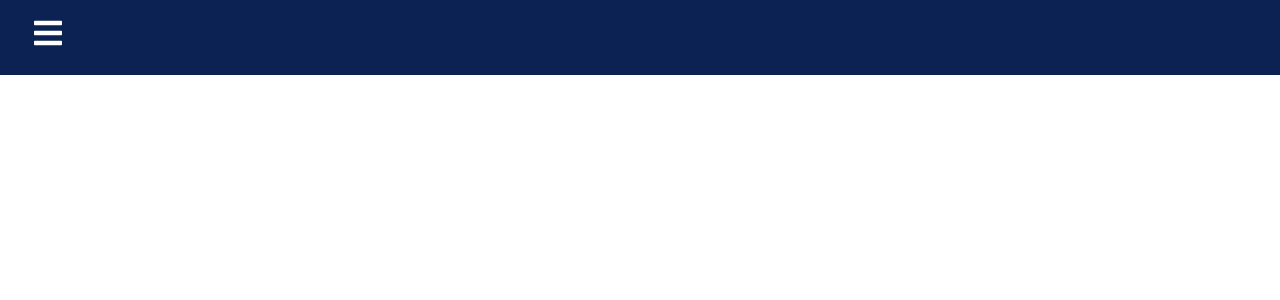
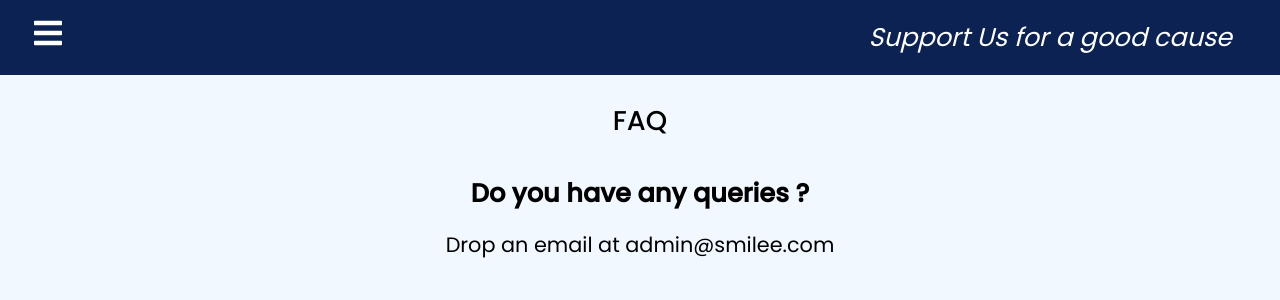
Before and after one commit to niloysikdar/Smile-E, a React (Create React App) app in the folder client/: page /faq in a window 1280 px wide. Shown: the top 300 px of the page. Built offline with nearby package versions, Linux system fonts and the light colour scheme.

Commit message:
FAQ section

```diff
--- a/client/src/components/Sidebar/Sidebar.jsx
+++ b/client/src/components/Sidebar/Sidebar.jsx
@@ -20,6 +20,7 @@ const Sidebar = () => {
           <div className="menu-bars">
             <FaBars onClick={showSidebar} />
           </div>
+          <p>Support Us for a good cause</p>
         </div>
         <nav className={sidebar ? "nav-menu active" : "nav-menu"}>
           <ul className="nav-menu-items" onClick={showSidebar}>
--- a/client/src/components/Sidebar/Sidebar.scss
+++ b/client/src/components/Sidebar/Sidebar.scss
@@ -8,9 +8,16 @@
   background-color: $midnightblue;
   height: 75px;
   display: flex;
-  justify-content: flex-start;
+  justify-content: space-between;
   align-items: center;
   z-index: 100;
+
+  p {
+    color: #fff;
+    margin-right: 3rem;
+    font-size: 1.6rem;
+    font-style: italic;
+  }
 }
 
 .menu-bars {
--- a/client/src/pages/Agreement/index.jsx
+++ b/client/src/pages/Agreement/index.jsx
@@ -63,7 +63,7 @@ const Agreement = () => {
 
   return (
     <div className="agreement">
-      <h2>Agreement Portal using the DocuSign eSignature API</h2>
+      <h2>E-Agreement Portal</h2>
       <div className="agreement-content">
         {isUserLoggedIn && (
           <section className="dropContainer">
--- a/client/src/pages/FAQ/FAQ.jsx
+++ b/client/src/pages/FAQ/FAQ.jsx
@@ -1,7 +1,11 @@
+import styles from "./faq.module.scss";
+
 const FAQ = () => {
   return (
-    <div>
-      <h2 style={{ textAlign: "center" }}>FAQ</h2>
+    <div className={styles.faq}>
+      <h2>FAQ</h2>
+      <h3>Do you have any queries ?</h3>
+      <p>Drop an email at admin@smilee.com</p>
     </div>
   );
 };
--- /dev/null
+++ b/client/src/pages/FAQ/faq.module.scss
@@ -0,0 +1,27 @@
+@import "../../constants/colors";
+
+.faq {
+  min-height: 100vh;
+  width: 100%;
+  background: $bluebackground;
+  display: flex;
+  flex-direction: column;
+  justify-content: flex-start;
+  align-items: center;
+  padding-top: 100px;
+
+  h2 {
+    font-weight: 500;
+    font-size: 1.7rem;
+    margin-bottom: 2rem;
+  }
+
+  h3 {
+    font-size: 1.6rem;
+    margin-bottom: 1rem;
+  }
+
+  p {
+    font-size: 1.3rem;
+  }
+}
--- a/client/src/pages/Home/index.jsx
+++ b/client/src/pages/Home/index.jsx
@@ -10,7 +10,6 @@ const Home = () => {
       <div className={styles.content}>
         <h2>Smile-E</h2>
         <h3>Sharing smile with the world</h3>
-        <p>Donate for a good cause</p>
         <div className="buttons">
           <Link to="/partnership" className={styles.button}>
             Partnership
--- a/client/src/pages/Home/index.module.scss
+++ b/client/src/pages/Home/index.module.scss
@@ -12,7 +12,7 @@
     left: 0;
     min-height: 100vh;
     width: 100%;
-    background-color: rgba(0, 0, 0, 0.5);
+    background-color: rgba(0, 0, 0, 0.6);
     z-index: 10;
     padding-top: 80px;
     display: flex;
@@ -23,7 +23,7 @@
     h2 {
       color: #fff;
       text-transform: uppercase;
-      font-size: 3.5rem;
+      font-size: 3.6rem;
       font-weight: bold;
       letter-spacing: 5px;
       text-align: center;
@@ -34,16 +34,8 @@
       font-weight: 500;
       font-size: 3rem;
       letter-spacing: 5px;
-      margin-bottom: 1rem;
+      margin-bottom: 3rem;
       text-align: center;
-    }
-
-    p {
-      color: $bluebackground;
-      font-weight: 500;
-      font-size: 2rem;
-      letter-spacing: 5px;
-      margin-bottom: 3rem;
     }
   }
 }
--- a/client/src/pages/Partnership/index.jsx
+++ b/client/src/pages/Partnership/index.jsx
@@ -22,7 +22,7 @@ const Partnership = () => {
 
   return (
     <div className="partnership">
-      <h2>Partner or Join Us as Volunteer</h2>
+      <h2>Partner with or Join us as Volunteer</h2>
       {localStorage.getItem("isLoggedIn") && (
         <Link to="/agreement" className="button-to-agreement">
           Send the E-Agreement
```
